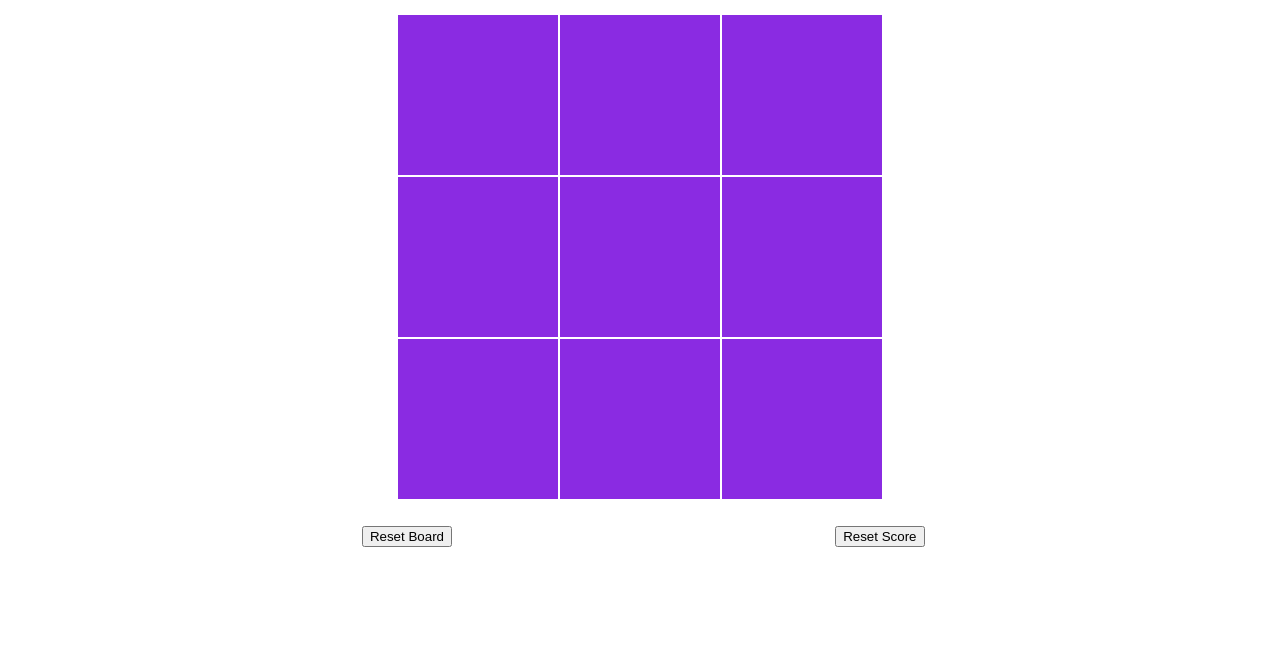
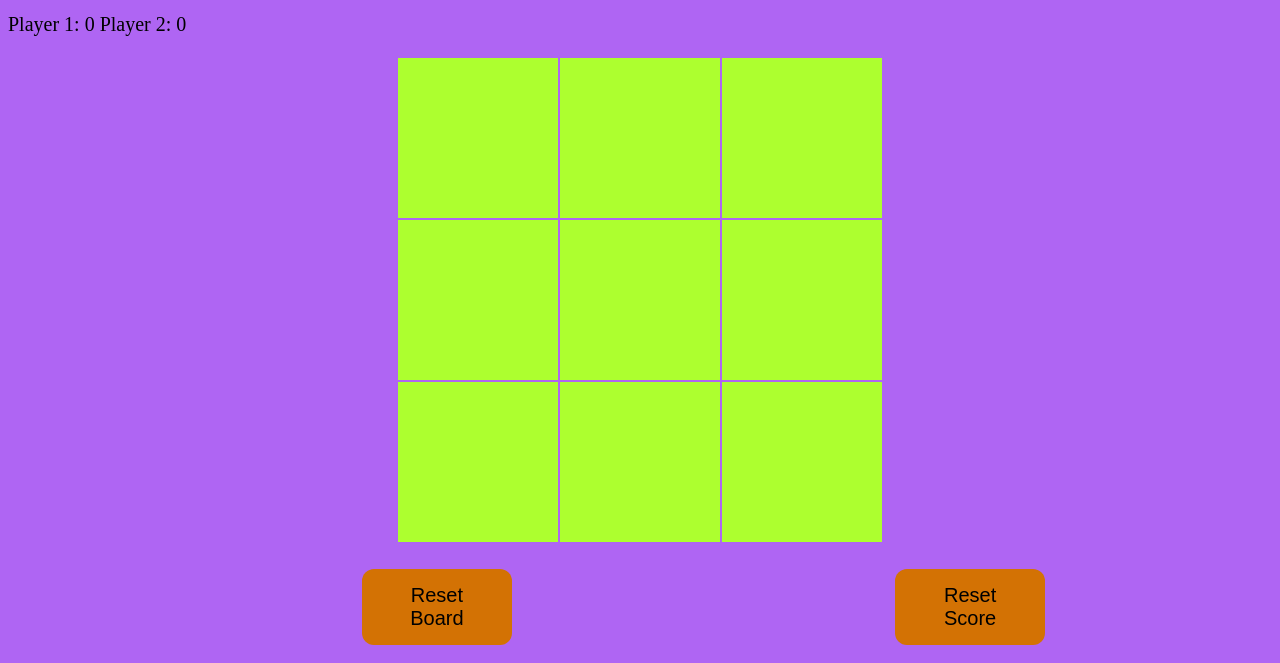
Before and after one commit to Treafiddy/Tic-Tac-Toe, a plain HTML site: page index.html in a window 1280 px wide. Shown: the part 233-896 px from the top of the page. Before the commit the page ends 841 px from the top, so only its background shows below. Drawn offline with Linux system fonts and the light colour scheme.

Commit message:
Sorted more styling

```diff
--- a/style.css
+++ b/style.css
@@ -1,15 +1,25 @@
+body {
+    background-color: rgb(175, 101, 243);
+    color: black;
+}
+
 .cell{
-    background-color: blueviolet;
+    background-color: greenyellow;
     padding-top: 30px;
     padding: 30px;
     flex-wrap: nowrap;
     align-items: center;
     height: 100px;
     width: 100px;
-
-
 }
 
+h3 {
+    font-size: 30px;
+}
+
+p {
+    font-size: 20px;
+}
 
 
 h2 {
@@ -57,3 +67,32 @@ button{
     align-items: center;
 
 }
+
+button {
+    background-color: #d37204;
+    color: black;
+    border: none;
+    padding: 15px 20px;
+    text-align: center;
+    text-decoration: none;
+    display: inline-block;
+    font-size: 20px;
+    border-radius: 12px;
+    width: 150px;
+    margin-bottom: 10px;
+}
+
+button:hover {
+    background-color: #fcb045;
+    transition: 0.5s;
+    cursor: pointer;
+}
+
+button:focus,
+button:focus-visible {
+    outline: 1px solid greenyellow;
+}
+
+button:active {
+    background-color: #4EFFDC;
+}
```
